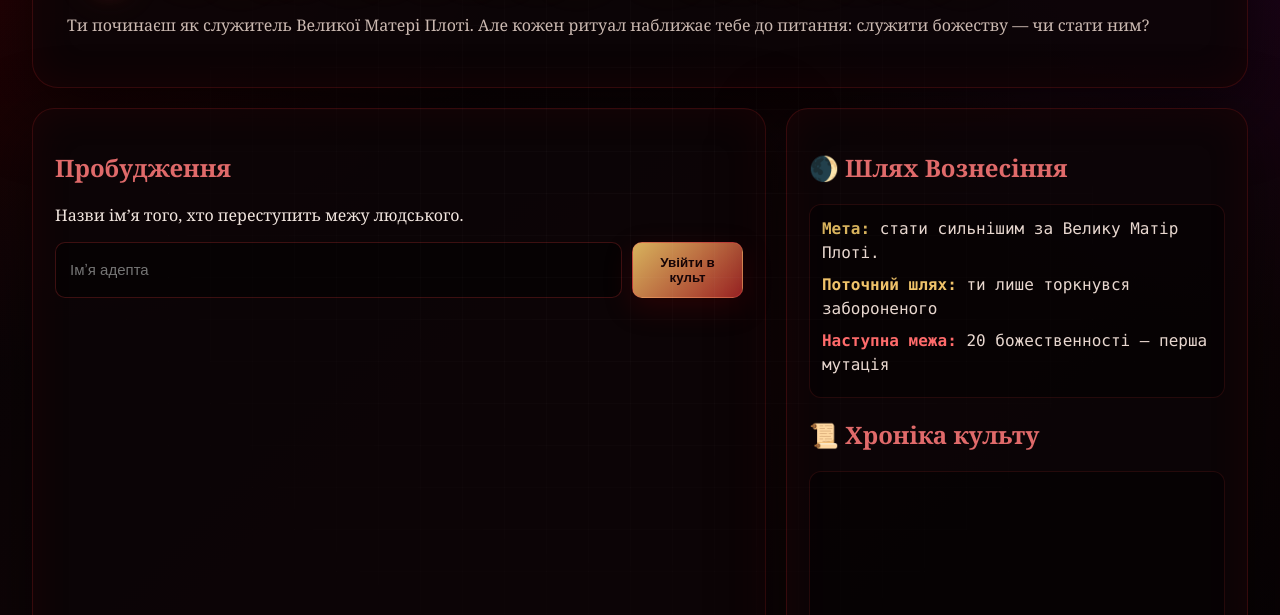
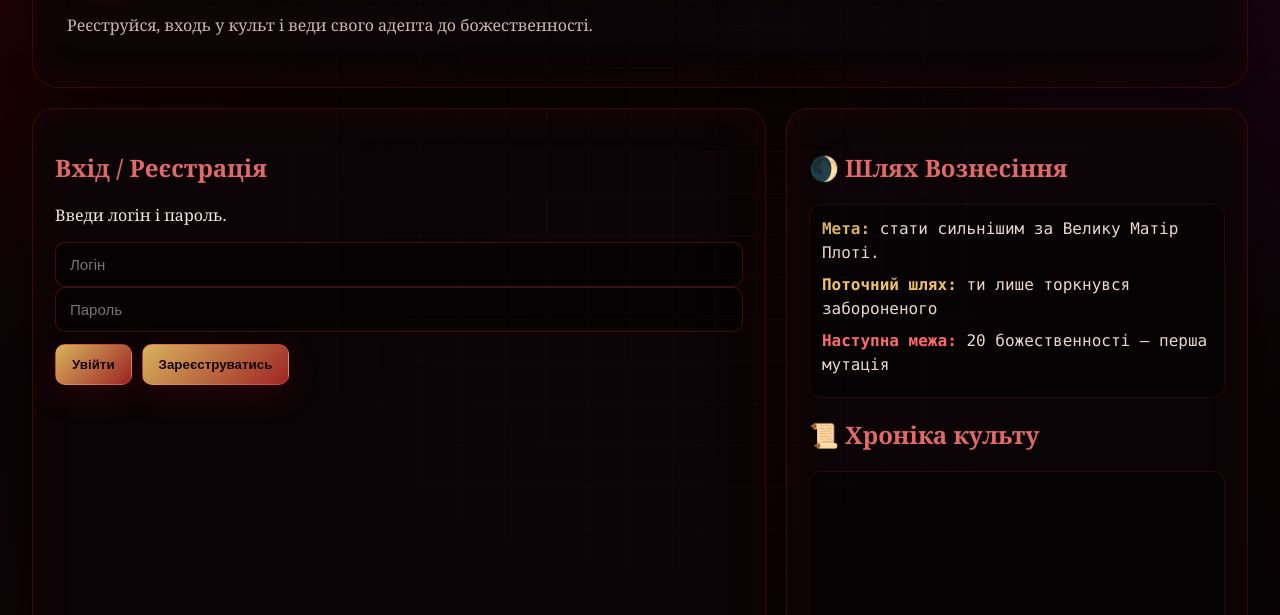
Before and after one commit to slavutihhhhh/text-rpg-server, a website: page public/index.html in a window 1280 px wide. Shown: the part 185-800 px from the top of the page. Drawn offline with Linux system fonts and the light colour scheme.

Commit message:
Update title and authentication section in index.html

```diff
--- a/public/index.html
+++ b/public/index.html
@@ -3,7 +3,7 @@
 <head>
   <meta charset="UTF-8" />
   <meta name="viewport" content="width=device-width, initial-scale=1.0" />
-  <title>Cult of Flesh: Ascension</title>
+  <title>CultGame</title>
   <link rel="stylesheet" href="./style.css" />
 </head>
 <body>
@@ -12,13 +12,29 @@
       <p class="eyebrow">Dark Horror Cult RPG</p>
       <h1>🕯️ Cult of Flesh: Ascension</h1>
       <p class="subtitle">
-        Ти починаєш як служитель Великої Матері Плоті. Але кожен ритуал наближає тебе до питання:
-        служити божеству — чи стати ним?
+        Реєструйся, входь у культ і веди свого адепта до божественності.
       </p>
     </header>
 
     <main class="layout">
-      <section class="panel" id="startPanel">
+      <section class="panel" id="authPanel">
+        <h2>Вхід / Реєстрація</h2>
+        <p>Введи логін і пароль.</p>
+
+        <div class="auth-box">
+          <input id="loginInput" type="text" placeholder="Логін" />
+          <input id="passwordInput" type="password" placeholder="Пароль" />
+        </div>
+
+        <div class="actions">
+          <button id="loginBtn">Увійти</button>
+          <button id="registerBtn">Зареєструватись</button>
+        </div>
+
+        <p id="authMessage" class="warning"></p>
+      </section>
+
+      <section class="panel hidden" id="startPanel">
         <h2>Пробудження</h2>
         <p>Назви імʼя того, хто переступить межу людського.</p>
 
@@ -34,7 +50,10 @@
             <h2 id="cultistName">Адепт</h2>
             <p id="ascensionTitle">Немічний послідовник</p>
           </div>
-          <button id="saveBtn">💾 Зберегти</button>
+          <div class="actions">
+            <button id="saveBtn">💾 Зберегти</button>
+            <button id="logoutBtn">🚪 Вийти</button>
+          </div>
         </div>
 
         <div class="stats-grid">
```
